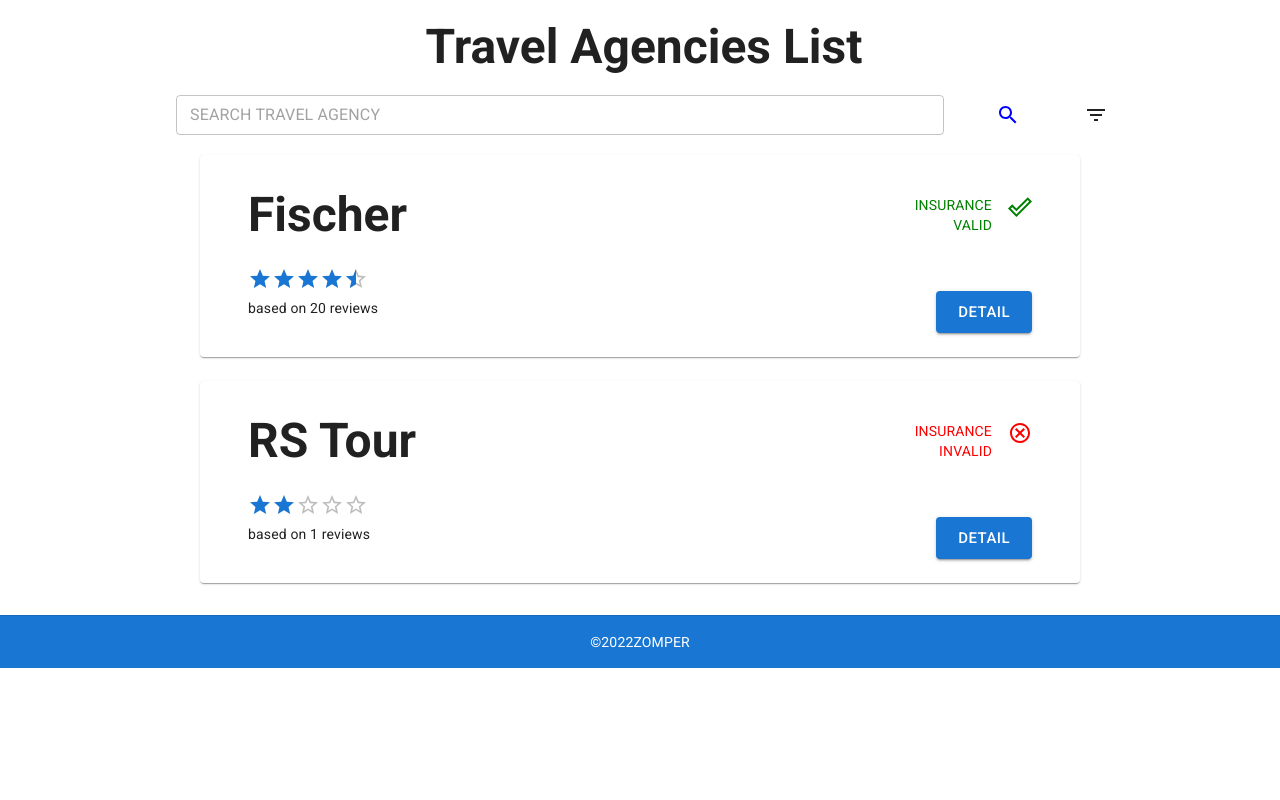
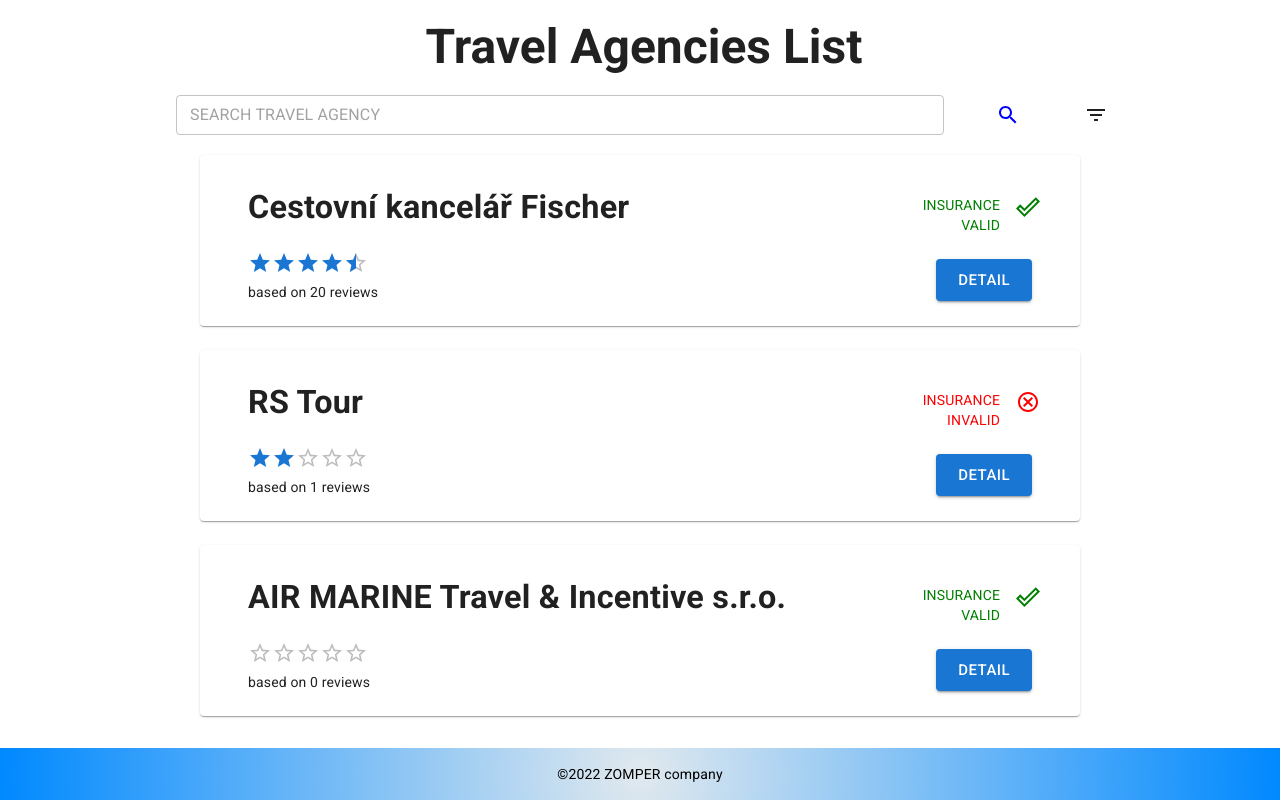
Before and after one commit to Antalyan/travel-agency-review, a React (Create React App) app in the folder frontend/: page / in a window 1280 px wide. Shown: the part 1086-1886 px from the top of the page. Before the commit the page ends 1754 px from the top, so only its background shows below. Built offline with nearby package versions, Linux system fonts and the light colour scheme; no server answers.

Commit message:
Gradient extracted separately

```diff
--- a/frontend/src/components/AgencyCard.tsx
+++ b/frontend/src/components/AgencyCard.tsx
@@ -26,17 +26,17 @@
                              columnSpacing={{xs: 0}}
                              justifyContent={"center"}
                        >
-                           <Grid item xs={8}>
+                           <Grid item xs={8} md={10}>
                                <Typography sx={{m: 2}}
                                            pl={2}
-                                           variant="h3"
+                                           variant="h4"
                                            color="text.primary"
                                            gutterBottom
                                            fontWeight="bold"
                                > {name}
                                </Typography>
                            </Grid>
-                           <Grid item xs={4} container direction="column" paddingRight={4}
+                           <Grid item xs={4} md={2} container direction="column" paddingRight={4}
                                  alignItems={"flex-end"} marginTop={3}>
                                   <Stack direction={"row"} spacing={2}>
                                       <Typography variant="body2"
@@ -47,7 +47,7 @@
                                       {insuranceValid ? <DoneOutlineIcon sx={{color: "green"}}/> : <CancelOutlinedIcon sx={{color: "red"}}/>}
                                   </Stack>
                            </Grid>
-                           <Grid item xs={8} pl={4}>
+                           <Grid item xs={8} md={10} pl={4}>
                                <Rating name="main-rating" value={overallScore} precision={0.5} readOnly
                                        sx={{color: "primary.main"}}/>
                                <Typography variant="body2"
@@ -56,8 +56,8 @@
                                >based on {totalReviews} reviews
                                </Typography>
                            </Grid>
-                           <Grid item xs={4} container direction="column" paddingRight={4}
-                                 alignItems={"flex-end"} marginTop={3}>
+                           <Grid item xs={4} md={2} container direction="column" paddingRight={4}
+                                 alignItems={"flex-end"} marginTop={1}>
                                {/*TODO: fix href*/}
                                <Button href={`/doctor/${id}`} variant='contained' color={'primary'}
                                        size={"large"}>DETAIL</Button>
--- a/frontend/src/components/Footer.tsx
+++ b/frontend/src/components/Footer.tsx
@@ -1,25 +1,25 @@
 import Typography from "@mui/material/Typography";
 import * as React from "react";
 import Box from "@mui/material/Box";
+import {GRADIENT} from "../utils/data";
 
 function Copyright(props: any) {
     return (
-        <Typography variant="body2" align="center" color={"common.white"} {...props}>
+        <Typography variant="body2" align="center" color={"common.black"} {...props}>
             {'©'}
             {new Date().getFullYear()}
-            {"ZOMPER"}
+            {" ZOMPER company"}
         </Typography>
     );
 }
 
 export function Footer() {
     return <Box
-        bgcolor={"primary.main"}
         component="footer"
         sx={{
-            borderTop: (theme) => `1px solid ${theme.palette.divider}`,
             mt: 2,
             py: [2, 2],
+            background: GRADIENT
         }}
     >
         <Copyright/>
--- a/frontend/src/components/Header.tsx
+++ b/frontend/src/components/Header.tsx
@@ -4,12 +4,13 @@
 import Typography from '@mui/material/Typography';
 import {Link} from "@mui/material";
 import Logo from "../images/logo-new.jpg"
+import {GRADIENT} from "../utils/data";
 
 export default function Header() {
     return (
         <AppBar position="static" sx={{
             color: 'white',
-            background: 'radial-gradient(circle, rgba(225,233,238,1) 0%, rgba(0,137,255,1) 100%)'
+            background: GRADIENT
         }}>
             <Toolbar>
                 <Box sx={{flexGrow: 1, display: "flex"}} marginRight={"auto"} marginLeft={"auto"} maxWidth={960}>
--- a/frontend/src/components/MainPage/FilterMenu.tsx
+++ b/frontend/src/components/MainPage/FilterMenu.tsx
@@ -6,7 +6,7 @@
 import useSWR from "swr";
 import {fetcher} from "../../utils/fetcher";
 import CountrySelect from "../../utils/Countries";
-import {TRAVEL_TYPES} from "../../utils/data";
+import {GRADIENT, TRAVEL_TYPES} from "../../utils/data";
 
 export interface IFilter {
     destination: string,
@@ -24,18 +24,12 @@
         });
     }
 
-    // TODO: update url
-    const url = 'http://localhost:4000/doctors-locations'
-    const {data, error} = useSWR( url, fetcher);
-    if (error) console.log(error.message)
-    if (!data) return <div>Loading...</div>;
-    if (data) console.log(data)
-
     return (
         <>
             <Typography variant="h5" gutterBottom component="div" align={"center"}
-                        bgcolor={"primary.main"} color={"common.white"}
-                        padding={2}>
+                        color={"common.black"} padding={2}
+                        sx={{background: GRADIENT}}
+            >
                 Nastavení filtru
             </Typography>
             <form onSubmit={handleSubmit(onSubmit)}>
--- a/frontend/src/components/MainPage/MainPage.tsx
+++ b/frontend/src/components/MainPage/MainPage.tsx
@@ -18,32 +18,32 @@
         travelType: undefined
     });
 
-    // // TODO: update URL
-    // const [url, setUrl] = useState('http://localhost:4000/doctors');
-    //
-    // useEffect(() => {
-    //     // TODO: update URL
-    //     let tmpurl = 'http://localhost:4000/doctors'
-    //     if (dataFilter.name !== undefined || dataFilter.destination !== undefined || dataFilter.travelType !== undefined) {
-    //         tmpurl = tmpurl + "?";
-    //     }
-    //     if (dataFilter.name !== undefined) {
-    //         tmpurl = tmpurl + "name=" + dataFilter.name
-    //     }
-    //     if (dataFilter.destination !== undefined) {
-    //         if (tmpurl.includes("=")) {
-    //             tmpurl = tmpurl + "&"
-    //         }
-    //         tmpurl = tmpurl + "destination=" + dataFilter.destination
-    //     }
-    //     if (dataFilter.travelType != null) {
-    //         if (tmpurl.includes("=")) {
-    //             tmpurl = tmpurl + "&"
-    //         }
-    //         tmpurl = tmpurl + "travelType=" + dataFilter.travelType
-    //     }
-    //     setUrl(tmpurl);
-    // }, [dataFilter])
+    // TODO: update URL
+    const [url, setUrl] = useState('http://localhost:4000/doctors');
+
+    useEffect(() => {
+        // TODO: update URL
+        let tmpurl = 'http://localhost:4000/doctors'
+        if (dataFilter.name !== undefined || dataFilter.destination !== undefined || dataFilter.travelType !== undefined) {
+            tmpurl = tmpurl + "?";
+        }
+        if (dataFilter.name !== undefined) {
+            tmpurl = tmpurl + "name=" + dataFilter.name
+        }
+        if (dataFilter.destination !== undefined) {
+            if (tmpurl.includes("=")) {
+                tmpurl = tmpurl + "&"
+            }
+            tmpurl = tmpurl + "destination=" + dataFilter.destination
+        }
+        if (dataFilter.travelType != null) {
+            if (tmpurl.includes("=")) {
+                tmpurl = tmpurl + "&"
+            }
+            tmpurl = tmpurl + "travelType=" + dataFilter.travelType
+        }
+        setUrl(tmpurl);
+    }, [dataFilter])
 
     // TODO: load data
     // const {data, error} = useSWR(url, fetcher);
@@ -79,12 +79,6 @@
                 <Grid item xs={12}>
                     {/*TODO: check and fix image*/}
                     <img src={BeachImage} alt='Beach' width="100%"/>
-                    {/*<Box display="flex" height={{xs:"10rem", md:"13rem"}}*/}
-                    {/*     alignItems="right"*/}
-                    {/*     margin={0}*/}
-                    {/*     justifyContent="right">*/}
-                    {/*   */}
-                    {/*</Box>*/}
                 </Grid>
                 <Grid item xs={12}>
                     <Typography sx={{m: 2}}
--- a/frontend/src/utils/data.ts
+++ b/frontend/src/utils/data.ts
@@ -1,13 +1,14 @@
 import {IAgencyOverviewCard} from "../components/AgencyCard";
 
 export const TRAVEL_TYPES: string[] = ["Holiday", "Cruise", "Sightseeing tour", "Sport tour", "Ski tour", "Bicycle tour", "Spa"];
+export const GRADIENT: string = 'radial-gradient(circle, rgba(225,233,238,1) 0%, rgba(0,137,255,1) 100%)'
 
 // MOCK DATA
 
 export const AGENCIES: IAgencyOverviewCard[] = [
     {
         id: 1,
-        name: "Fischer",
+        name: "Cestovní kancelář Fischer",
         insuranceValid: true,
         overallScore: 4.5,
         totalReviews: 20,
@@ -18,5 +19,12 @@
         insuranceValid: false,
         overallScore: 2,
         totalReviews: 1,
+    },
+    {
+        id: 3,
+        name: "AIR MARINE Travel & Incentive s.r.o.",
+        insuranceValid: true,
+        overallScore: 0,
+        totalReviews: 0,
     }
 ]
```
